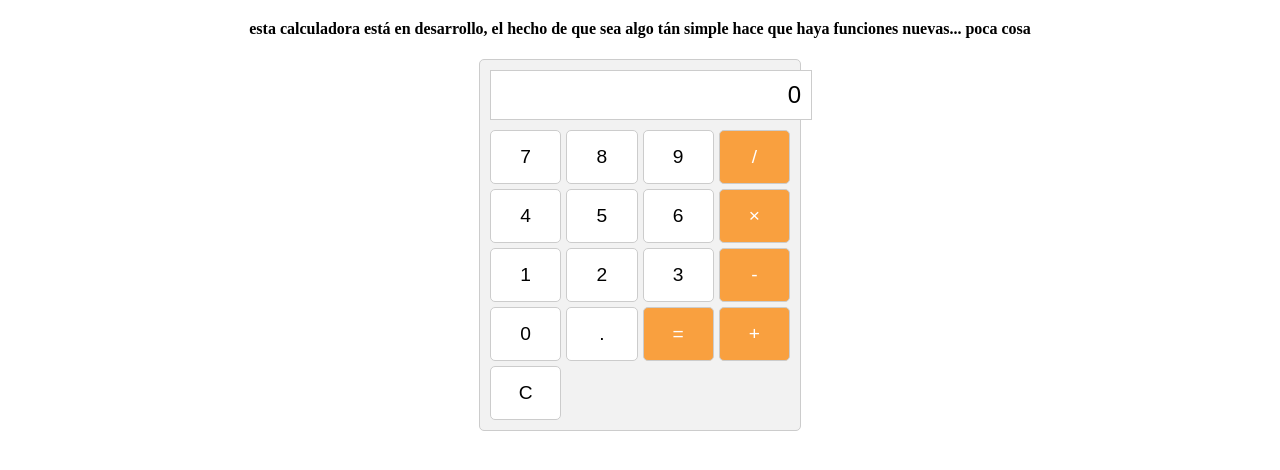
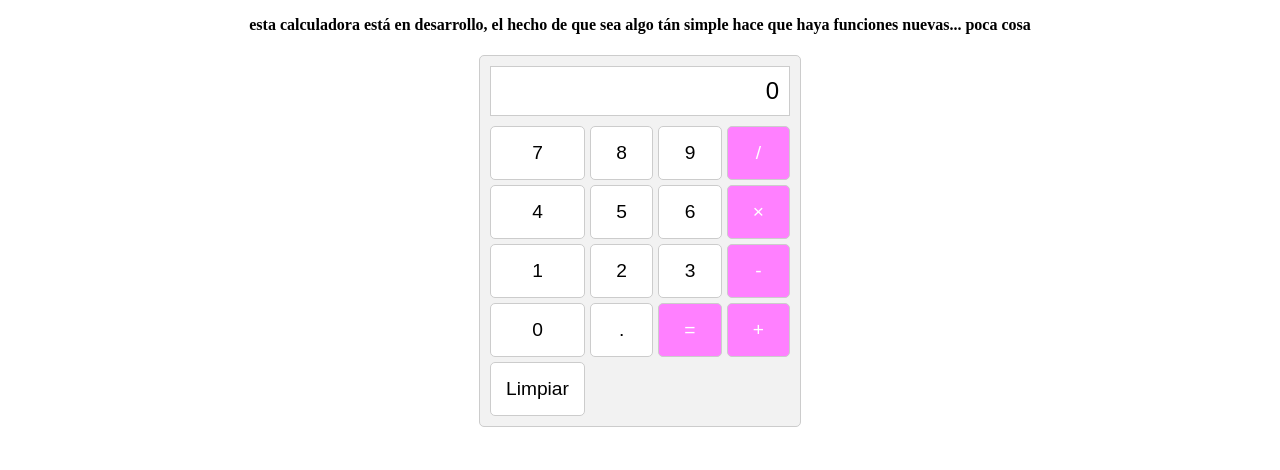
Before and after one commit to DID-y-sus-servicios-digitales/Search, a website: page calculadora.html in a window 1280 px wide. Shown: the part 158-628 px from the top of the page. Drawn offline with Linux system fonts and the light colour scheme.

Commit message:
Update calculadora.html

```diff
--- a/calculadora.html
+++ b/calculadora.html
@@ -1,4 +1,3 @@
-<!DOCTYPE html>
 <html>
 <head>
     <title>Calculadora</title>
@@ -40,16 +39,16 @@
         }
 
         button:hover {
-            background-color: #ffb8f2;
+            background-color: #f2f2f2;
         }
 
         .operador {
-            background-color: #f9a03f;
+            background-color: #ff80ff;
             color: white;
         }
 
         .operador:hover {
-            background-color: #ffb8f2;
+            background-color: #f9e5f9;
         }
     </style>
 </head>
@@ -79,7 +78,7 @@
             <button onclick="agregarNumero('.')">.</button>
             <button onclick="calcular()" class="operador">=</button>
             <button onclick="agregarOperador('+')" class="operador">+</button>
-            <button onclick="limpiarPantalla()">C</button>
+            <button onclick="limpiarPantalla()">Limpiar</button>
         </div>
     </div>
 
```
